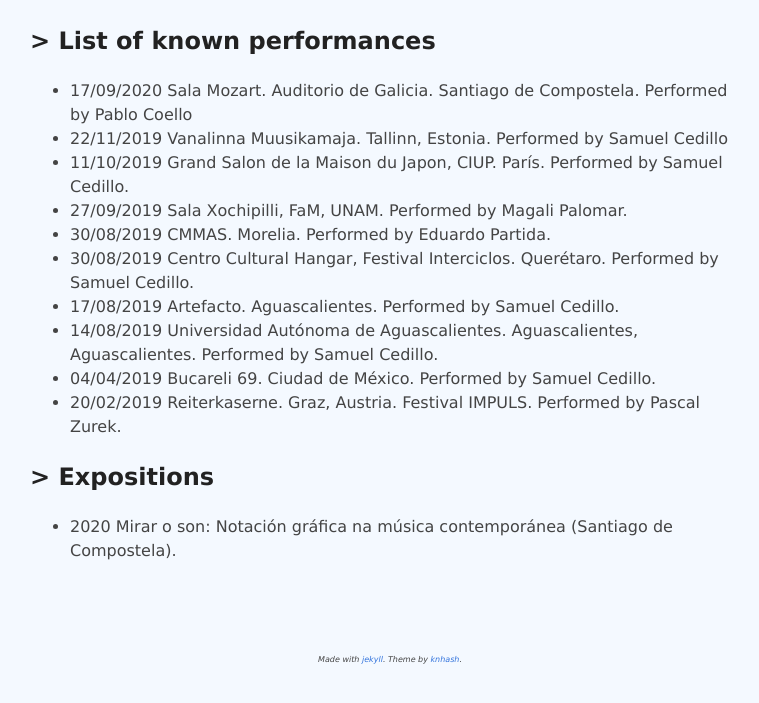
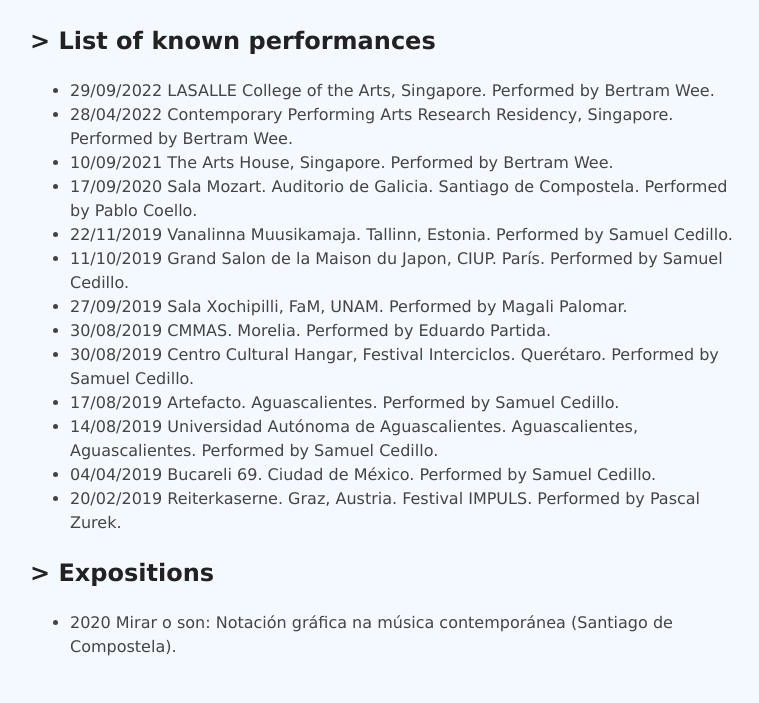
Before and after one commit to jesarx/edpartida, a Jekyll site: the page built from _posts/2019-01-01-Verbo.md, in a window 1280 px wide and 900 px high, scrolled down 2194 px, cut to the strip 179-882 px from the top of the window. Shown: the whole strip, without its empty margins (250-1009 px from the left). Built offline with Jekyll 4.4.1, drawn with Linux system fonts in a browser that asks for light colours.

Commit message:
small fixes

```diff
--- a/_posts/2019-01-01-Verbo.md
+++ b/_posts/2019-01-01-Verbo.md
@@ -28,8 +28,11 @@ Performed by Pascal Zurek
 <iframe width="560" height="315" src="https://www.youtube.com/embed/Xl6WZ8TtyKw?si=T6jSr4kqp1X7ThS2" title="YouTube video player" frameborder="0" allow="accelerometer; autoplay; clipboard-write; encrypted-media; gyroscope; picture-in-picture; web-share" referrerpolicy="strict-origin-when-cross-origin" allowfullscreen></iframe>
 
 ## \> List of known performances
-* 17/09/2020 Sala Mozart. Auditorio de Galicia. Santiago de Compostela. Performed by Pablo Coello
-* 22/11/2019 Vanalinna Muusikamaja. Tallinn, Estonia. Performed by Samuel Cedillo
+* 29/09/2022 LASALLE College of the Arts, Singapore. Performed by Bertram Wee.
+* 28/04/2022 Contemporary Performing Arts Research Residency, Singapore. Performed by Bertram Wee.
+* 10/09/2021 The Arts House, Singapore. Performed by Bertram Wee.
+* 17/09/2020 Sala Mozart. Auditorio de Galicia. Santiago de Compostela. Performed by Pablo Coello.
+* 22/11/2019 Vanalinna Muusikamaja. Tallinn, Estonia. Performed by Samuel Cedillo.
 * 11/10/2019 Grand Salon de la Maison du Japon, CIUP. París. Performed by Samuel Cedillo.
 * 27/09/2019 Sala Xochipilli, FaM, UNAM. Performed by Magali Palomar.
 * 30/08/2019 CMMAS. Morelia. Performed by Eduardo Partida.
```
Also changed, not shown: _posts/2017-01-01-Constructo-2.md (deleted, +0 -13 lines), _posts/2017-01-01-Constructo-I.md (deleted, +0 -21 lines), _posts/2024-12-01-sarx.md (+1 -1 lines), 1 other file.
